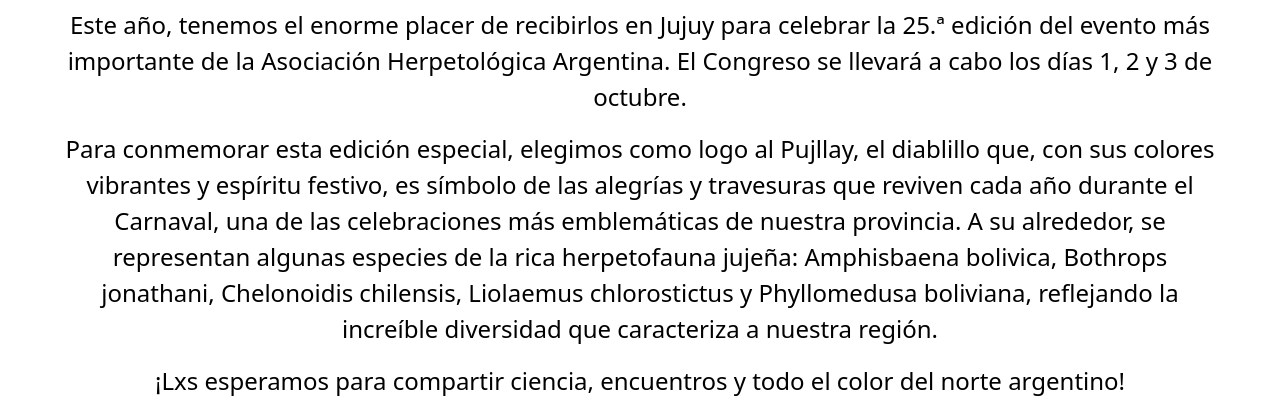
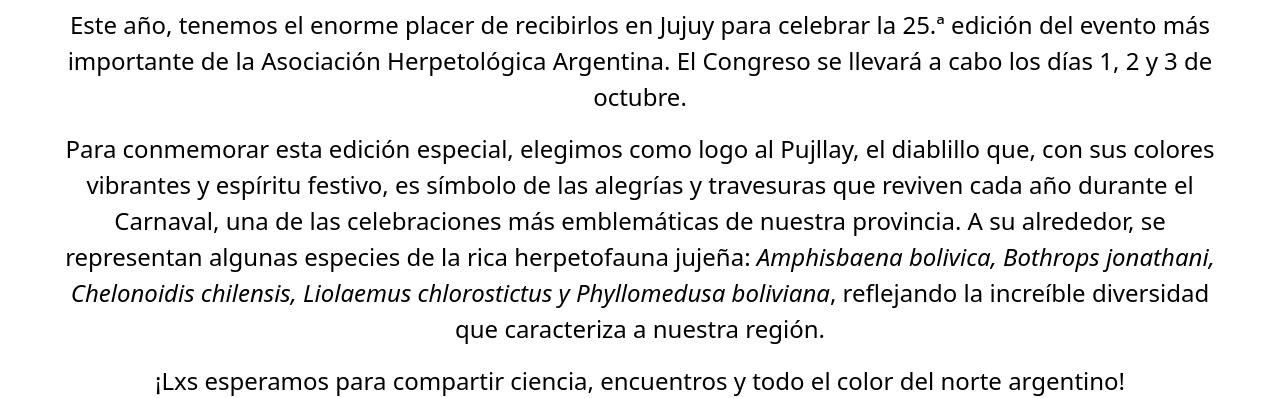
Before and after one commit to DzFox3/Pro-CA-Herpetologia, an Angular app: page / in a window 1280 px wide. Shown: the part 900-1298 px from the top of the page. Built offline with nearby package versions, Linux system fonts and the light colour scheme.

Commit message:
Italica - Fondo

```diff
--- a/src/app/home/home.component.css
+++ b/src/app/home/home.component.css
@@ -58,6 +58,9 @@
     .logo, .texto {
       width: 100%; /* Ocupa todo el ancho en móviles */
     }
+    .desaparece{
+      display: none;
+    }
   }
 
   img {
--- a/src/app/home/home.component.html
+++ b/src/app/home/home.component.html
@@ -2,7 +2,7 @@
   <div class="hero">
     <div class=""></div>
     <div class="hero-content">
-      <img src="assets/imagenes/bienvenida.jpg" alt="">
+      <img class="desaparece" src="assets/imagenes/bienvenida.jpg" alt="">
     </div>
   </div>
   <!--SECCION 1-->
@@ -11,7 +11,7 @@
         <h2 class="titulo pb-3 titulo">¡Bienvenidos al XXV Congreso Argentino de Herpetología!</h2>
         <p class="txt">Este año, tenemos el enorme placer de recibirlos en Jujuy para celebrar la 25.ª edición del evento más importante de la Asociación Herpetológica Argentina. El Congreso se llevará a cabo los días 1, 2 y 3 de octubre. </p>
         <p class="txt">
-          Para conmemorar esta edición especial, elegimos como logo al Pujllay, el diablillo que, con sus colores vibrantes y espíritu festivo, es símbolo de las alegrías y travesuras que reviven cada año durante el Carnaval, una de las celebraciones más emblemáticas de nuestra provincia. A su alrededor, se representan algunas especies de la rica herpetofauna jujeña: Amphisbaena bolivica, Bothrops jonathani, Chelonoidis chilensis, Liolaemus chlorostictus y Phyllomedusa boliviana, reflejando la increíble diversidad que caracteriza a nuestra región.
+          Para conmemorar esta edición especial, elegimos como logo al Pujllay, el diablillo que, con sus colores vibrantes y espíritu festivo, es símbolo de las alegrías y travesuras que reviven cada año durante el Carnaval, una de las celebraciones más emblemáticas de nuestra provincia. A su alrededor, se representan algunas especies de la rica herpetofauna jujeña: <i>Amphisbaena bolivica, Bothrops jonathani, Chelonoidis chilensis, Liolaemus chlorostictus y Phyllomedusa boliviana</i>, reflejando la increíble diversidad que caracteriza a nuestra región.
         </p>
         <p class="txt">
           ¡Lxs esperamos para compartir ciencia, encuentros y todo el color del norte argentino!
```
